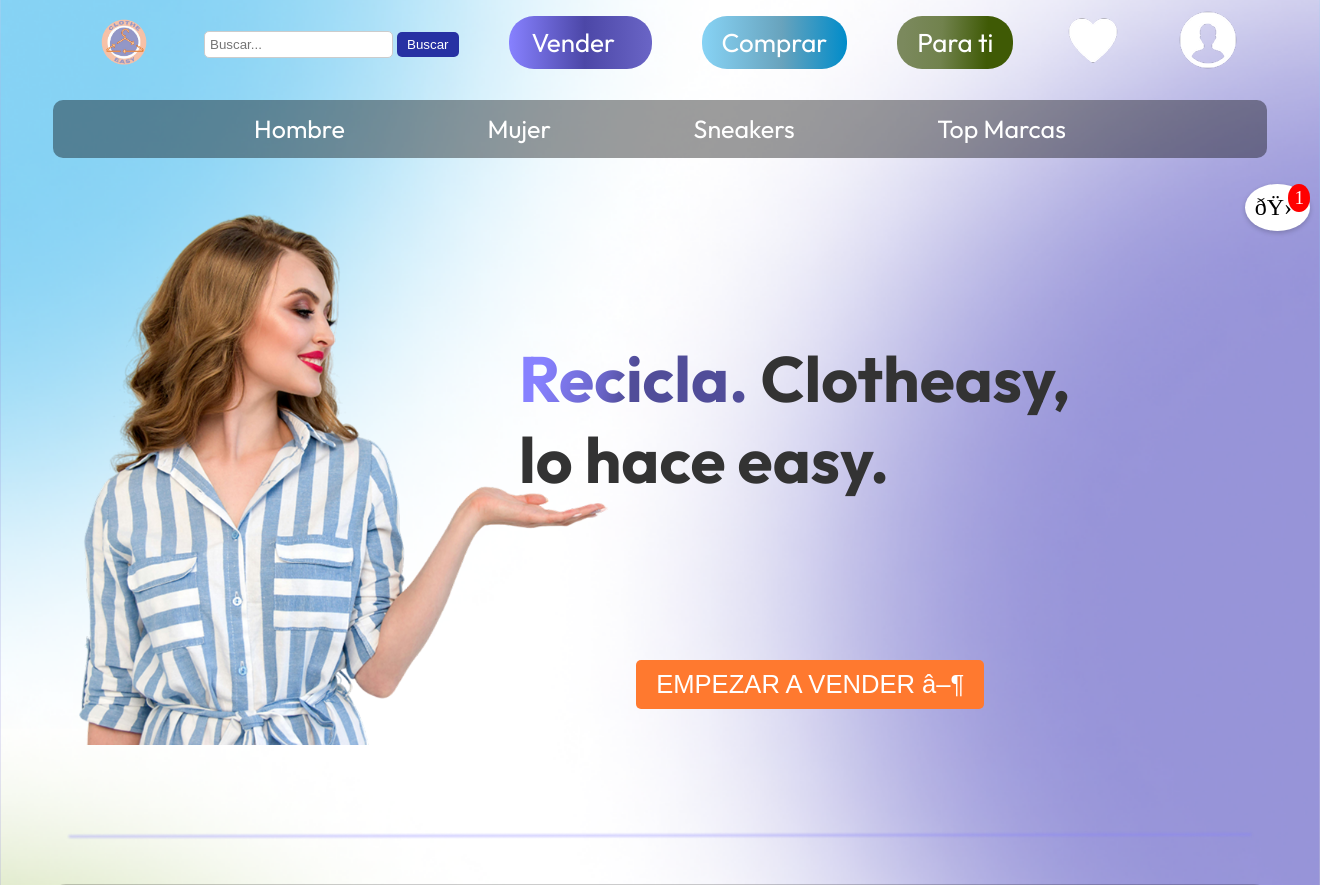
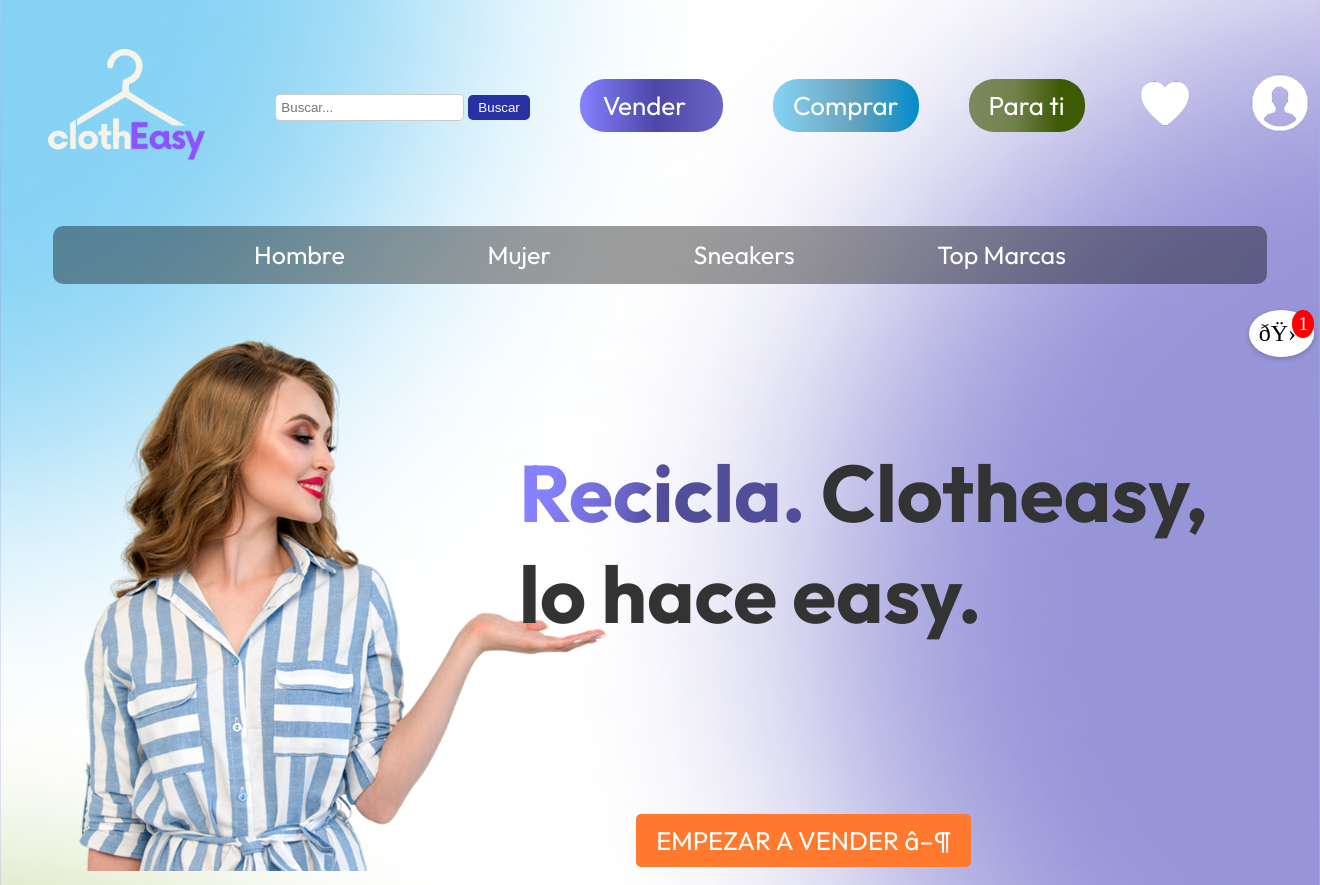
Before and after one commit to DaBriNan/clothEasyW, a PHP site: page / in a window 1320 px wide. Shown: the top 885 px of the page. Run offline with PHP 8.4, Linux system fonts and the light colour scheme.

Commit message:
Cambio logo, botones y h1.

```diff
--- a/assets/estilos/clotheS.css
+++ b/assets/estilos/clotheS.css
@@ -4,6 +4,15 @@ body {
     background-position: center;
     margin: 0;
     height: 100vh;
+}
+.imgMenu {
+    height: 200px !important;
+    width: auto !important;
+}
+.logo-container img {
+    height: 90px;
+    width: auto;
+    max-height: 100%;
 }
 
 .barra-menu {
@@ -161,7 +170,7 @@ body {
 }
 
 .texto h1 {
-    font-size: 4em;
+    font-size: 5em;
     font-family: Outfit;
     color: #333;
 
@@ -184,6 +193,7 @@ body {
     font-size: 1.6em;
     margin-top: 15%;
     margin-left: 15%;
+    font-family: Outfit;
 }
 
 .modelo {
@@ -194,7 +204,7 @@ body {
 .carrito {
     position: absolute;
     top: 10px;
-    right: 10px;
+    right: 6px;
     background: white;
     padding: 10px;
     border-radius: 50%;
--- a/index.html
+++ b/index.html
@@ -7,13 +7,15 @@
     <link rel="icon" type="image/x-icon" href="assets/img/faviconClo.png">
 </head>
 <body>
+
     <header class="barra-menu">
+        <link href="https://fonts.googleapis.com/css2?family=Outfit:wght@300;400;600;700&display=swap" rel="stylesheet">
 
-        <!-- <div class="Titulo"><span class="black">Cloth</span><span class="blue">Easy</span></div> -->
-        <link href="https://fonts.googleapis.com/css2?family=Outfit:wght@300;400;600;700&display=swap" rel="stylesheet">
-        <a href="index.html">
-            <img src="assets/img/logoCloth.png" class="imgMenu" alt="Inicio">
-        </a>
+        <div class="logo-container">
+            <a href="index.html">
+                <img src="assets/img/logoFinal.png" class="imgMenu" alt="Inicio">
+            </a>
+        </div>
 
         <div class="barra">
             <form class="search-bar" action="/buscar" method="get">
@@ -21,9 +23,7 @@
                 <button type="submit">Buscar</button>
             </form>
         </div>
-        <!-- <div class="vender"><span class="texto">Vender</span></div>
-        <div class="comprar"><span class="textoc">Comprar</span></div>
-        <div class="paraTi"><span class="textop">Para ti</span></div> -->
+
         <a href="pages/vender.html" class="vender"><span class="texto">Vender</span></a>
         <a href="pages/compras.html" class="comprar"><span class="textoc">Comprar</span></a>
         <a href="pages/paraTi.html" class="paraTi"><span class="textop">Para ti</span></a>
@@ -34,7 +34,6 @@
         <a href="/pages/login.html" class="user">
             <img src="/assets/img/user.png" alt="login" class="imagen">
         </a>
-
     </header>
     <ul class="lista-horizontal">
         <li>Hombre</li>
```
Also changed, not shown: assets/img/logoFinal.png (added).
